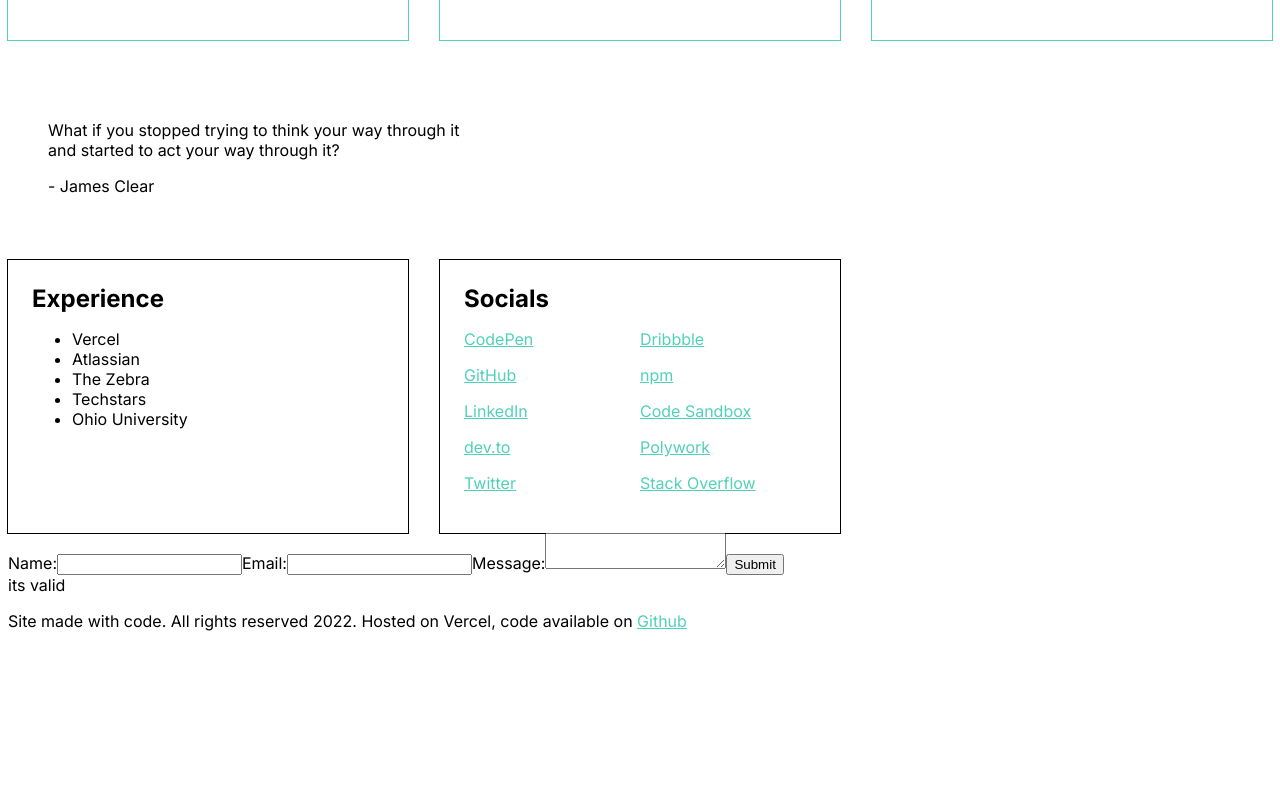
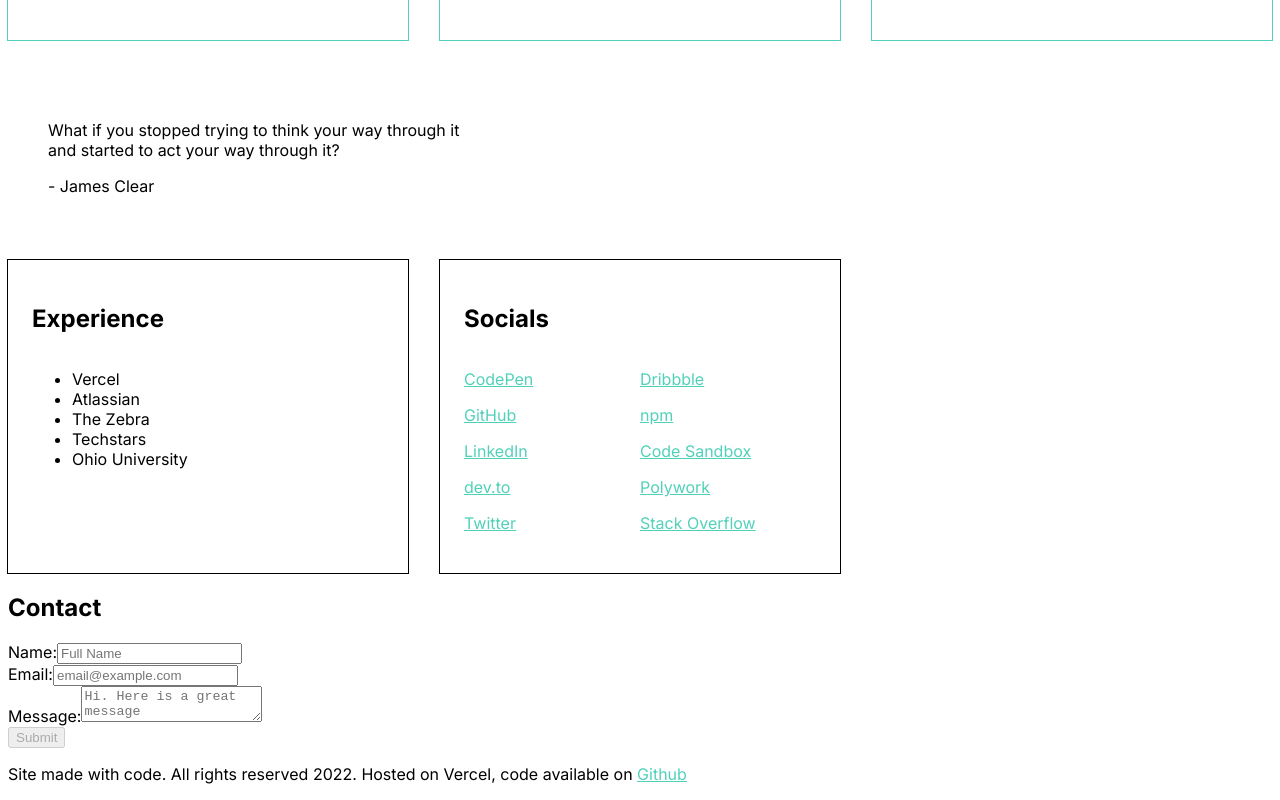
Before and after one commit to mattjared/personal-site, a Next.js app: page / in a window 1280 px wide. Shown: the part 568-1368 px from the top of the page. Before the commit the page ends 1215 px from the top, so only its background shows below. Built offline with nearby package versions, Linux system fonts and the light colour scheme.

Commit message:
[main] form works!

```diff
--- a/components/contact.js
+++ b/components/contact.js
@@ -45,35 +45,37 @@ export default function Contact() {
   }
 
   useEffect(() => {
-    if (form.name[0] !== "" && form.email[0] !== ""  && form.message[0] !== "") {
+    if (form.name !== "" && form.email !== ""  && form.message !== "") {
       setIsValid(true);
     }
-    if (form.name[0] === "" || form.email[0] === "" || form.message[0] === "" ) {
+    if (form.name === "" || form.email === "" || form.message === "" ) {
       setIsValid(false);
     }
   }, [form])
 
   return (
-    <>
+    <div className="shadow p-6 flex-col mb-10">
+      <h2 className="text-2xl font-semibold mb-2">Contact</h2>
       {!formSubmitted ? (
         <form action="/api/form" method="post" onSubmit={submitForm}>
-
-          <label htmlFor="name">Name:</label>
-          <input type="text" id="name" name="name" required onChange={handleChange}/>
-
-          <label htmlFor="email">Email:</label>
-          <input type="email" id="email" name="email" required onChange={handleChange} />
-
-          <label htmlFor="message">Message:</label>
-          <textarea type="message" id="message" name="message" required onChange={handleChange} />
-
-          <button type="submit">Submit</button>
+          <div className="flex flex-col mb-4">
+            <label className="mb-1" htmlFor="name">Name:</label>
+            <input className="border p-3 bg-transparent" placeholder="Full Name" type="text" id="name" name="name" required onChange={handleChange}/>
+          </div>
+          <div className="flex flex-col mb-4">
+            <label className="mb-1" htmlFor="email">Email:</label>
+            <input className="border p-3 bg-transparent" placeholder="email@example.com" type="email" id="email" name="email" required onChange={handleChange} />
+          </div>
+          <div className="flex flex-col mb-4">
+            <label className="mb-1" htmlFor="message">Message:</label>
+            <textarea className="border p-3 bg-transparent" placeholder="Hi. Here is a great message" type="message" id="message" name="message" required onChange={handleChange} />
+          </div>
+          <button type="submit" className={`bg-altBlue font-bold p-2 text-mainBlue ${isValid ? "opacity-100" : "opacity-50"}`} disabled={!isValid}>Submit</button>
         </form>
       ) : (
         <h3>heard ya. ill be in touch</h3>
     )}
-        {isValid ? "its valid" : "its not valid"}
-    </>
+    </div>
 
   )
 }
--- a/components/layout.js
+++ b/components/layout.js
@@ -25,7 +25,7 @@ export default function Layout({ children }) {
     </div>
     { children }
     <footer className="shadow p-6">
-      <p className="opacity-60 text-sm">Site made with code. All rights reserved {currentYear}. Hosted on Vercel, code available on <Link target="_blank" href="https://github.com/mattjared/mattjared.github.io">Github</Link></p>
+      <p className="text-sm">Site made with code. All rights reserved {currentYear}. Hosted on Vercel, code available on <Link target="_blank" href="https://github.com/mattjared/mattjared.github.io">Github</Link></p>
     </footer>
   </div>
   );
--- a/pages/index.tsx
+++ b/pages/index.tsx
@@ -68,7 +68,7 @@ export default function Home({ posts }: {posts: any}) {
         </blockquote>
         <article className="label-cards mb-8">
           <div className="label-card">
-            <h4 className="label-card-headline">Experience</h4>
+            <h2 className="text-2xl font-semibold mb-2">Experience</h2>
             <div className="label-card-col">
               <ul>
                 <li>Vercel</li>
@@ -80,7 +80,7 @@ export default function Home({ posts }: {posts: any}) {
             </div>
           </div>
           <div className="label-card">
-            <h4 className="label-card-headline">Socials</h4>
+            <h2 className="text-2xl font-semibold mb-2">Socials</h2>
             <div className="label-card-row">
               <div className="label-card-col">
                 <p className="label-card-item"><a href="https://codepen.io/matt_jared">CodePen</a></p>
```
Also changed, not shown: 1 other file (tests, documents, lock files or other folders).
